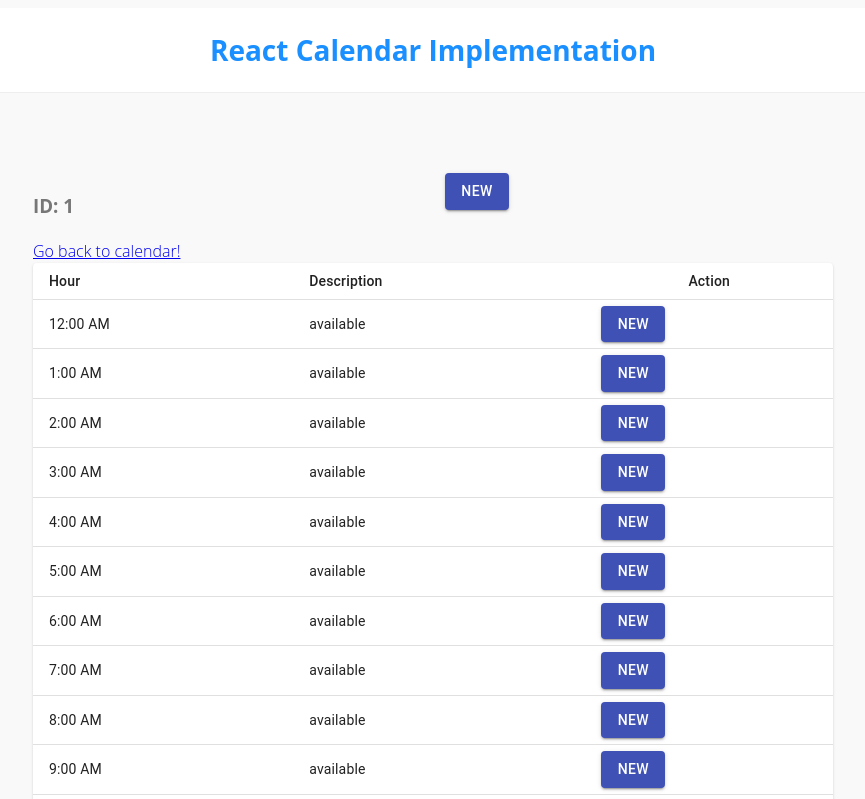
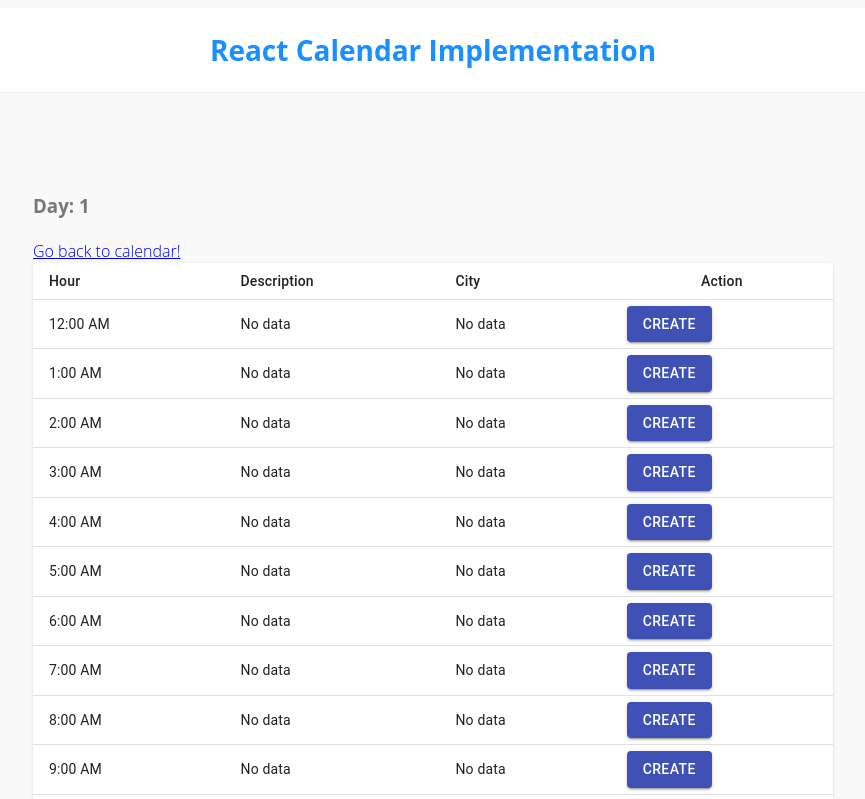
Before and after one commit to sbontop/jobsity-react-calendar, a React (Create React App) app: page /day/1 in a window 1280 px wide. Shown: the top 799 px of the page, without its empty margins (207-1072 px from the left). Built offline with nearby package versions, Linux system fonts and the light colour scheme.

Commit message:
2 files modified

```diff
--- a/package.json
+++ b/package.json
@@ -3,10 +3,14 @@
   "version": "0.0.0",
   "private": true,
   "dependencies": {
+    "@babel/runtime": "^7.12.13",
+    "@material-ui/core": "4.11.3",
+    "@types/react": "17.0.2",
+    "axios": "0.21.1",
     "date-fns": "2.17.0",
     "react": "17.0.1",
     "react-dom": "17.0.1",
-    "react-router-dom": "^5.2.0"
+    "react-router-dom": "5.2.0"
   },
   "scripts": {
     "start": "react-scripts start",
--- a/src/components/Day.jsx
+++ b/src/components/Day.jsx
@@ -12,11 +12,13 @@ import Paper from "@material-ui/core/Paper";
 import Button from "@material-ui/core/Button";
 import Grid from "@material-ui/core/Grid";
 import FormControl from "@material-ui/core/FormControl";
+import FormHelperText from "@material-ui/core/FormHelperText";
 import Modal from "@material-ui/core/Modal";
 import TextField from "@material-ui/core/TextField";
+import Select from "@material-ui/core/Select";
+import MenuItem from "@material-ui/core/MenuItem";
 
 import { hours } from "../extras/DayHelper";
-import { simpleModal } from "./CreateReminder";
 
 function rand() {
   return Math.round(Math.random() * 20) - 10;
@@ -60,6 +62,13 @@ const useStyles = makeStyles(theme => ({
     "& > *": {
       margin: theme.spacing(1),
       width: "25ch"
+    },
+    formControl: {
+      margin: theme.spacing(1),
+      minWidth: 120
+    },
+    selectEmpty: {
+      marginTop: theme.spacing(2)
     }
   }
 }));
@@ -77,14 +86,18 @@ const loadData = () => {
   return rows;
 };
 
-function SimpleModal(props) {
+function CreateReminder(props) {
   const classes = useStyles();
   // getModalStyle is not a pure function, we roll the style only on the first render
-  const [modalStyle] = React.useState(getModalStyle);
-  const [open, setOpen] = React.useState(false);
-  const [day, setDay] = React.useState(props.day);
-  const [time, setTime] = React.useState(props.time);
-  const [reminderDescription, setReminderDescription] = React.useState("");
+  const [modalStyle] = useState(getModalStyle);
+  const [open, setOpen] = useState(false);
+  const [day, setDay] = useState(props.day);
+  const [time, setTime] = useState(props.time);
+  const [reminderDescription, setReminderDescription] = useState("");
+  const [city, setCity] = useState("Guayaquil");
+  const [color, setColor] = useState("#ff0000");
+
+  const MAX_LENGTH_CHARACTER = 30;
 
   const handleOpen = () => {
     setOpen(true);
@@ -96,17 +109,19 @@ function SimpleModal(props) {
 
   const createReminder = () => {
     console.log("reminderDescription", reminderDescription);
-    const reminderObj = {
-      description: reminderDescription
+    const reminderObjToSave = {
+      description: reminderDescription,
+      city: city,
+      color: color
     };
-    localStorage.setItem(`${day}-${time}`, JSON.stringify(reminderObj));
+    localStorage.setItem(`${day}-${time}`, JSON.stringify(reminderObjToSave));
 
     /** CONFIRMAR GUARDADO CORRECTO */
     const reminderObjSaved = JSON.parse(localStorage.getItem(`${day}-${time}`));
     alert(
-      `Reminder saved with day ${day} time ${time} and description ${
+      `Reminder saved with day ${day} time ${time} description ${
         reminderObjSaved.description
-      }`
+      } city ${city} color ${color}`
     );
     handleClose();
     location.reload();
@@ -116,51 +131,102 @@ function SimpleModal(props) {
     setReminderDescription(e.target.value);
   };
 
+  const onChangeCity = e => {
+    setCity(e.target.value);
+  };
+
+  const onChangeColor = e => {
+    setColor(e.target.value);
+  };
+
   const body = (
     <div style={modalStyle} className={classes.modal}>
       <Grid container>
-        <h2 id="simple-modal-title">Create Reminder</h2>
+        <h2 id="simple-modal-title">
+          {localStorage.getItem(`${day}-${time}`)
+            ? "Edit Reminder"
+            : "Create Reminder"}
+        </h2>
       </Grid>
       <Grid id="simple-modal-description" container spacing={3}>
         <form className={classes.form} noValidate autoComplete="off">
-          <Grid item xs>
+          <FormControl>
             <TextField
               id="outlined-basic"
               label="Date"
               variant="outlined"
               value={day}
+              InputProps={{
+                readOnly: true
+              }}
             />
-          </Grid>
+          </FormControl>
 
-          <Grid item xs>
+          <FormControl>
             <TextField
               id="outlined-basic"
               label="Time"
               variant="outlined"
               value={time}
+              InputProps={{
+                readOnly: true
+              }}
             />
-          </Grid>
+          </FormControl>
 
-          <Grid item xs>
+          <FormControl>
             <TextField
               id="outlined-basic"
               label="Description"
               variant="outlined"
               value={reminderDescription}
               onChange={e => onChangeReminder(e)}
+              required
+              inputProps={{
+                maxLength: MAX_LENGTH_CHARACTER
+              }}
+              helperText={`${
+                reminderDescription.length
+              }/${MAX_LENGTH_CHARACTER}`}
             />
-          </Grid>
-        </form>
-      </Grid>
+          </FormControl>
 
-      <Grid container spacing={3}>
+          <FormControl>
+            <Select
+              labelId="demo-simple-select-label"
+              id="demo-simple-select"
+              label="Country"
+              value={city}
+              onChange={onChangeCity}
+            >
+              <MenuItem value="Guayaquil">Guayaquil</MenuItem>
+              <MenuItem value="Quito">Quito</MenuItem>
+              <MenuItem value="Cuenca">Cuenca</MenuItem>
+            </Select>
+            <FormHelperText>Select a city</FormHelperText>
+          </FormControl>
+
+          <FormControl>
+            <label htmlFor="favcolor">Select your favorite color:</label>
+            <input
+              type="color"
+              id="favcolor"
+              name="favcolor"
+              value="#ff0000"
+              onChange={e => onChangeColor(e)}
+            />
+          </FormControl>
+
+          <FormControl>
             <Button
               variant="contained"
               color="primary"
               onClick={() => createReminder()}
             >
-          Create
+              {localStorage.getItem(`${day}-${time}`) ? "Edit" : "Create"}
             </Button>
+          </FormControl>
+        </form>
       </Grid>
     </div>
   );
@@ -168,7 +234,7 @@ function SimpleModal(props) {
   return (
     <div>
       <Button variant="contained" color="primary" onClick={handleOpen}>
-        New
+        {localStorage.getItem(`${day}-${time}`) ? "Edit" : "Create"}
       </Button>
       <Modal
         open={open}
@@ -195,13 +261,10 @@ function Day() {
     <div className={classes.root}>
       <Grid container spacing={3}>
         <Grid item xs>
-          <h3>ID: {id}</h3>
+          <h3>Day: {id}</h3>
           <Link to="/">
             <span>Go back to calendar!</span>
           </Link>
-        </Grid>
-        <Grid item xs>
-          <SimpleModal />
         </Grid>
       </Grid>
 
@@ -215,21 +278,35 @@ function Day() {
             <TableRow>
               <TableCell>Hour</TableCell>
               <TableCell align="left">Description</TableCell>
+              <TableCell align="left">City</TableCell>
               <TableCell align="center">Action</TableCell>
             </TableRow>
           </TableHead>
           <TableBody>
             {rows.map(row => (
-              <TableRow key={row.id}>
+              <TableRow
+                key={`${id}-${row.hour}`}
+                style={{
+                  backgroundColor: localStorage.getItem(`${id}-${row.hour}`)
+                    ? JSON.parse(localStorage.getItem(`${id}-${row.hour}`))
+                        .color
+                    : ""
+                }}
+              >
                 <TableCell>{row.hour}</TableCell>
                 <TableCell>
                   {localStorage.getItem(`${id}-${row.hour}`)
                     ? JSON.parse(localStorage.getItem(`${id}-${row.hour}`))
                         .description
-                    : row.description}
+                    : "No data"}
                 </TableCell>
                 <TableCell>
-                  <SimpleModal day={id} time={row.hour} />
+                  {localStorage.getItem(`${id}-${row.hour}`)
+                    ? JSON.parse(localStorage.getItem(`${id}-${row.hour}`)).city
+                    : "No data"}
+                </TableCell>
+                <TableCell>
+                  <CreateReminder day={id} time={row.hour} />
                 </TableCell>
               </TableRow>
             ))}
```
Lines whose indentation alone changed are shown as unchanged.
